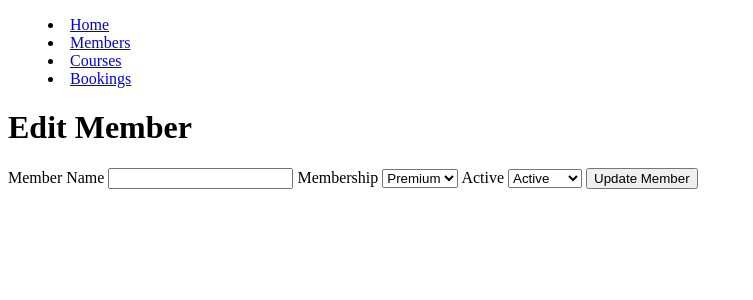
After one commit to Cetins/gymmy, a Flask app: template templates/members/edit.html in a window 1280 px wide. The commit adds this page. Shown: the top 300 px of the page, without its empty margins (0-753 px from the left). Run offline with Flask 2, Linux system fonts and the light colour scheme; the template is opened without the code that fills it, so the values that code supplies are empty.

Commit message:
update member added, tested, works nicely

```diff
--- a/repositories/booking_repository.py
+++ b/repositories/booking_repository.py
@@ -21,3 +21,8 @@ def select(id):
     values = [id]
     booking = run_sql(sql, values)[0]
     return booking
+
+def update(booking):
+    sql = "UPDATE bookings SET member_id=%s, course_id=%s WHERE id=%s"
+    values = [booking.member_id, booking.course_id]
+    run_sql(sql, values)
--- a/repositories/course_repository.py
+++ b/repositories/course_repository.py
@@ -20,3 +20,8 @@ def select(id):
     result = run_sql(sql,values)[0]
     course = Course(result["title"], result["date"], result["capacity"], result["active"], result["id"])
     return course
+
+def update(course):
+    sql = "UPDATE courses SET title=%s, date=%s, capacity=%, active=%s WHERE id=%s"
+    values = [course.title, course.date, course.capacity, course.active]
+    run_sql(sql, values)
--- a/repositories/member_repository.py
+++ b/repositories/member_repository.py
@@ -21,3 +21,8 @@ def select(id):
     result = run_sql(sql, values)[0]
     member = Member(result["name"], result["premium"], result["active"], result["id"])
     return member
+
+def update(member):
+    sql = "UPDATE members SET name=%s, premium=%s, active=%s WHERE id=%s"
+    values = [member.name, member.premium, member.active, member.id]
+    run_sql(sql, values)
--- /dev/null
+++ b/templates/members/edit.html
@@ -0,0 +1,26 @@
+{% extends "base.html" %}
+
+{% block content %}
+
+<h1>Edit Member</h1>
+
+<form action="/members/{{member.id}}" method="post">
+    <label for="member">Member Name</label>
+    <input type="text" name="member_name" autocomplete="{{member.name}}">
+
+    <label for="membership">Membership</label>
+    <select name="premium">
+        <option value="True">Premium</option>
+        <option value="False" {% if member.premium == False %} selected {% endif %}>Standart</option>
+    </select>
+
+    <label for="active">Active</label>
+    <select name="active">
+        <option value="True">Active</option>
+        <option value="False" {% if member.active == False %} selected {% endif %}>Deactive</option>
+    </select>
+
+    <input type='submit' value="Update Member">
+</form>
+
+{% endblock %}
--- a/templates/members/index.html
+++ b/templates/members/index.html
@@ -9,10 +9,12 @@
         <p>Name : <a href="/members/{{ member.id }}">{{ member.name }}</a></p>
         <p>Premium Membership: {{ member.premium }}</p>
         <p>Active Member : {{ member.active }}</p>
+        <a href="/members/edit/{{ member.id }}">Edit Member</a>
     </li>
     {% endfor %}
 </ul>
 
+
 <a href="/members/new">Add New Member</a>
 
 {% endblock %}
```
Also changed, not shown: controllers/member_controller.py (+14 -0 lines).
